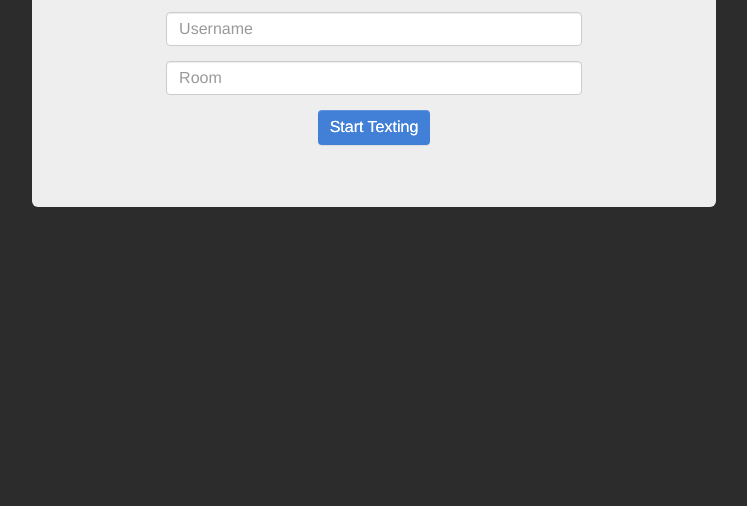
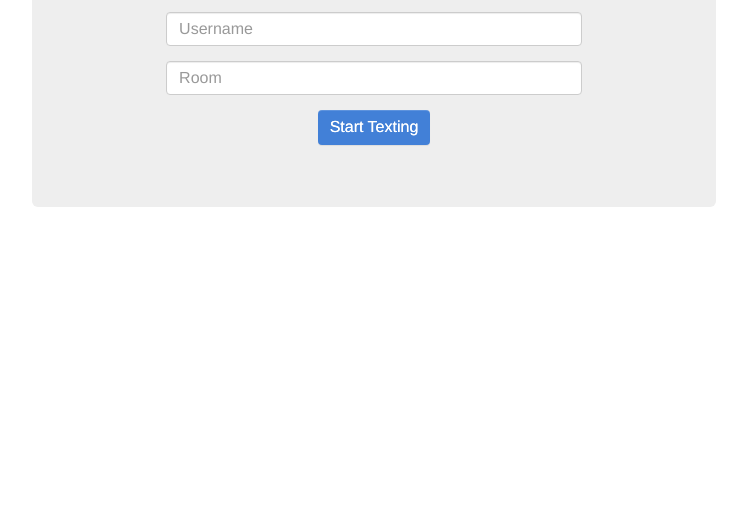
Before and after one commit to munashif-muhsin/chatApp, a website: page views/login.html in a window 1280 px wide. Shown: the part 294-800 px from the top of the page, without its empty margins (266-1013 px from the left). Drawn offline with nearby package versions, Linux system fonts and the light colour scheme; files that its build step writes are made by us from their sources; files whose address does not match are found by name.

Commit message:
minor tweeks

```diff
--- a/scripts/style.css
+++ b/scripts/style.css
@@ -15,10 +15,6 @@
     font-size: 16px;
 }
 
-.black{
-    background-color: #2d2c2c;
-}
-
 .chatClass{
     margin-right: 10%;
     margin-left: 10%;
@@ -30,10 +26,6 @@
     height:90%;
     background: white;
     overflow: auto;
-}
-
-.message{
-
 }
 
 li{
@@ -76,5 +68,4 @@ span{
     height: 50px;
     line-height: 50px;
     font-size: 16px;
-
 }
```
Also changed, not shown: index.js (+2 -10 lines), scripts/angularBackend.js (+0 -29 lines), views/index.html (+0 -25 lines), views/login.html (+0 -25 lines), dsxs.js (deleted).
